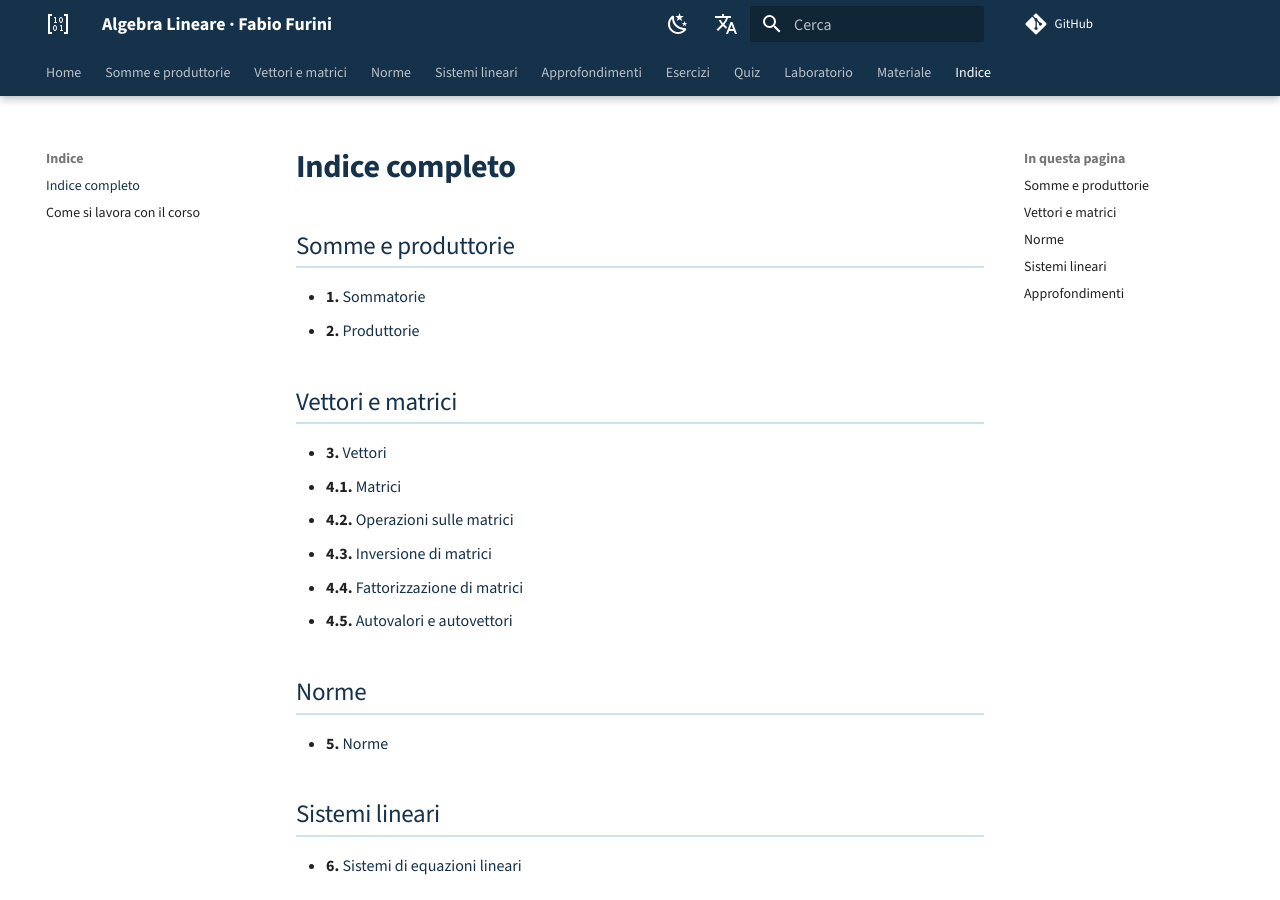
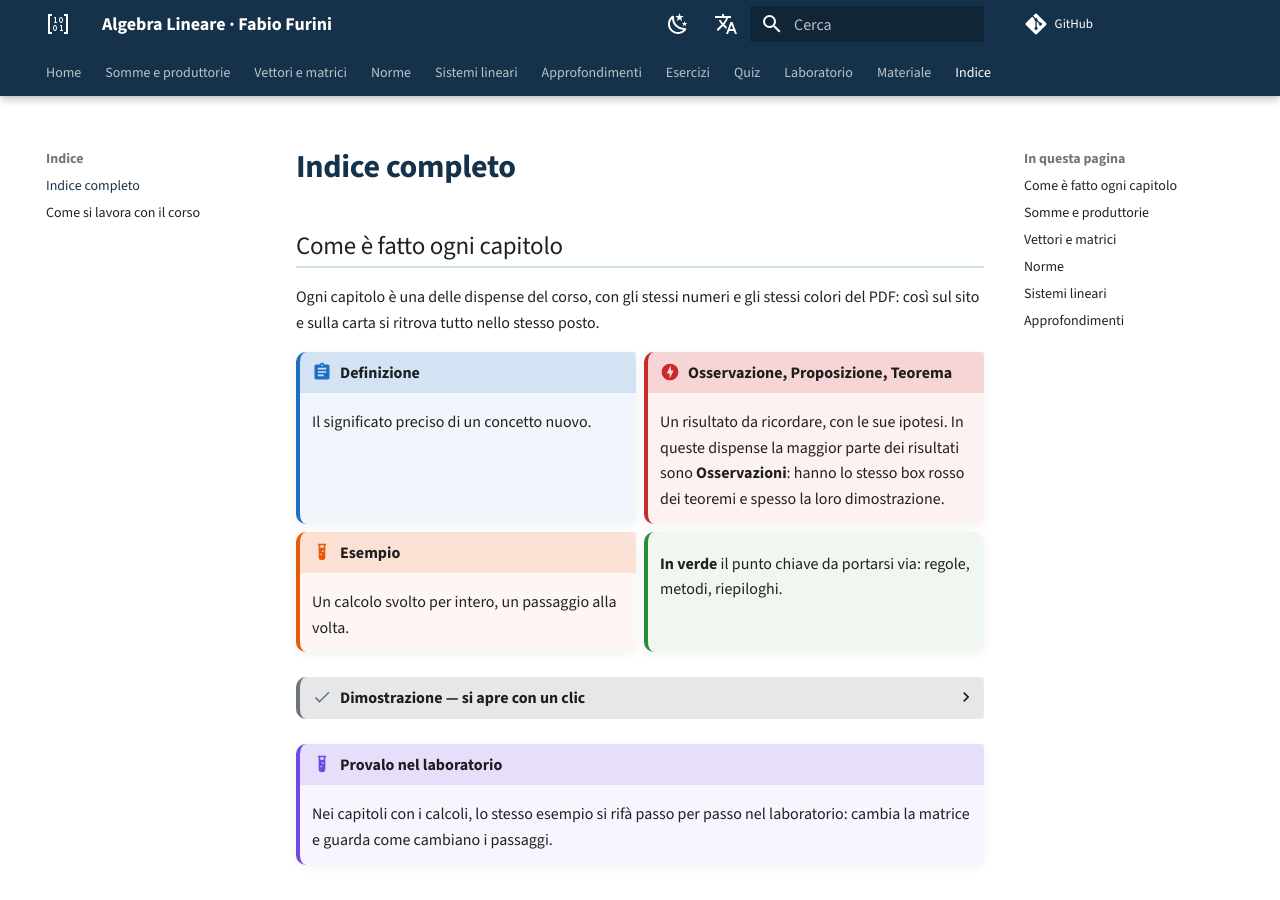
Before and after one commit to fabiofurini/algebra-lineare, an MkDocs documentation site: the page built from docs/indice.md, in a window 1280 px wide and 900 px high. Built offline with MkDocs 1.6.1 and Material for MkDocs 9.7.7, drawn with Linux system fonts in a browser that asks for light colours; comment, search, counter and statistics services are not loaded.

Commit message:
Index: how each chapter is organized (from the series home)
Co-Authored-By: Claude Opus 5.5 <noreply@anthropic.com>

```diff
--- a/docs/indice.md
+++ b/docs/indice.md
@@ -1,4 +1,37 @@
 # Indice completo
+
+<!-- collana-organizzazione -->
+## Come è fatto ogni capitolo
+
+Ogni capitolo è una delle dispense del corso, con gli stessi numeri e gli stessi
+colori del PDF: così sul sito e sulla carta si ritrova tutto nello stesso posto.
+
+<div class="grid" markdown>
+
+!!! definizione "Definizione"
+    Il significato preciso di un concetto nuovo.
+
+!!! teorema "Osservazione, Proposizione, Teorema"
+    Un risultato da ricordare, con le sue ipotesi. In queste dispense la
+    maggior parte dei risultati sono **Osservazioni**: hanno lo stesso box rosso
+    dei teoremi e spesso la loro dimostrazione.
+
+!!! esempio "Esempio"
+    Un calcolo svolto per intero, un passaggio alla volta.
+
+!!! chiave ""
+    **In verde** il punto chiave da portarsi via: regole, metodi, riepiloghi.
+
+</div>
+
+??? dimostrazione "Dimostrazione — si apre con un clic"
+    Le dimostrazioni sono tutte presenti, ma chiuse: prima si legge
+    l'enunciato, poi si apre la dimostrazione quando la si vuole studiare.
+
+!!! interattivo "Provalo nel laboratorio"
+    Nei capitoli con i calcoli, lo stesso esempio si rifà passo per passo nel
+    laboratorio: cambia la matrice e guarda come cambiano i passaggi.
+<!-- /collana-organizzazione -->
 
 ## [Somme e produttorie](somme/index.md)
 
```
